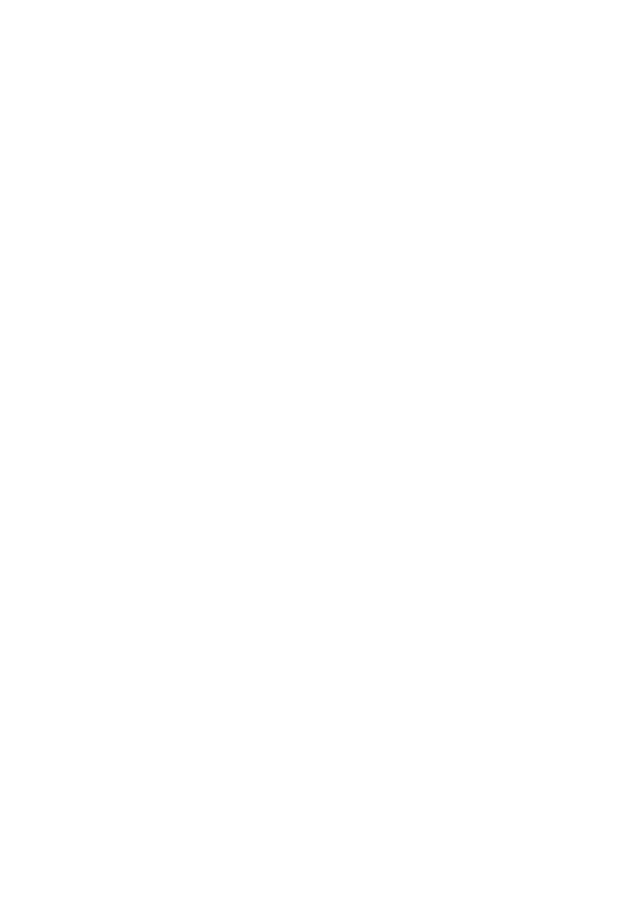
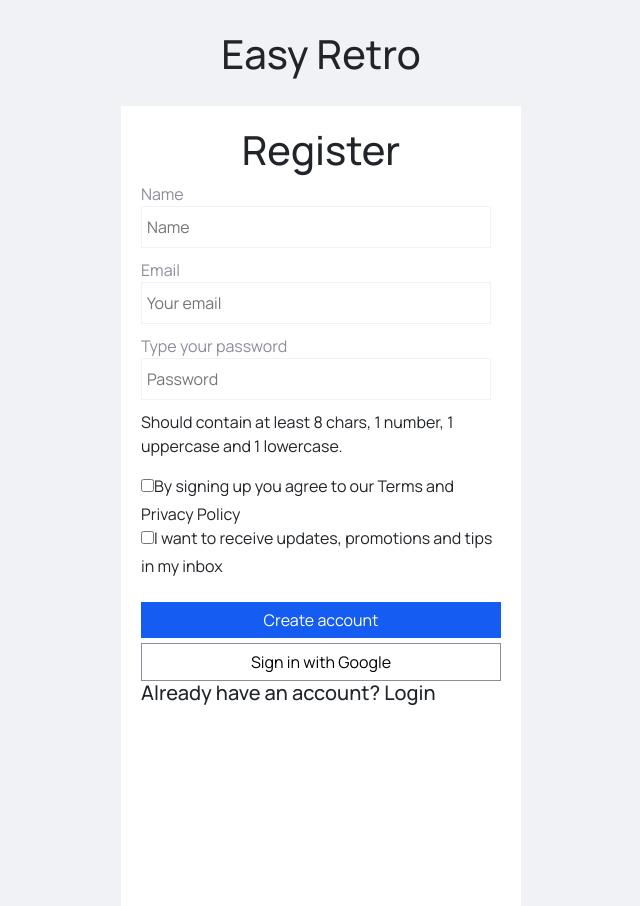
Before and after one commit to Amas9nine/solid-retro, a React (Create React App) app: page /registerPage in a window 1280 px wide. Before the commit this address had no page. Shown: the whole page, without its empty margins (319-959 px from the left). Before the commit the page ends 800 px from the top, so only its background shows below. Built offline with nearby package versions, Linux system fonts and the light colour scheme.

Commit message:
feat: created section register

```diff
--- a/src/App.js
+++ b/src/App.js
@@ -1,12 +1,14 @@
 import "./App.css";
 import { BrowserRouter, Routes, Route } from "react-router-dom";
 import HomePage from "./pages/HomePage";
+import RegisterPage from "./components/registerPage/RegisterPage";
 
 function App() {
   return (
     <BrowserRouter>
       <Routes>
         <Route path="/" element={<HomePage />} />
+        <Route path="/registerPage" element={<RegisterPage />} />
       </Routes>
     </BrowserRouter>
   );
--- /dev/null
+++ b/src/Components/registerPage/RegisterPage.jsx
@@ -0,0 +1,30 @@
+import css from "./RegisterPage.module.scss";
+export default function RegisterPage() {
+  return (
+    <div className={css.global}>
+      <h1>Easy Retro</h1>
+      <div className={css.main}>
+        <h1>Register</h1>
+        <label htmlFor="">Name</label> <br />
+        <input type="text" placeholder="Name" /> <br />
+        <label htmlFor="Email">Email</label> <br />
+        <input type="email" placeholder="Your email" /> <br />
+        <label htmlFor="Email">Type your password</label> <br />
+        <input type="password" placeholder="Password" />
+        <p> Should contain at least 8 chars, 1 number, 1 uppercase and 1 lowercase. </p>
+        <div className={css.checkbox}>
+          <input type="checkbox" />
+          <span>By signing up you agree to our Terms and Privacy Policy</span> <br />
+        </div>
+        <div className={css.checkbox}>
+          <input type="checkbox" />
+          <span>I want to receive updates, promotions and tips in my inbox </span>
+        </div>
+        <br />
+        <button className={css.createAc}>Create account</button> <br />
+        <button className={css.signIn}>Sign in with Google</button> <br />
+        <h5>Already have an account? Login</h5>
+      </div>
+    </div>
+  );
+}
--- /dev/null
+++ b/src/Components/registerPage/RegisterPage.module.scss
@@ -0,0 +1,54 @@
+.global {
+    display: flex;
+    flex-direction: column;
+    justify-content: center;
+    align-items: center;
+    background-color: #f1f2f5;
+    padding-top: 30px;
+}
+
+.main {
+    width: 400px;
+    background-color: white;
+    height: 100vh;
+    padding: 20px 20px;
+    margin-top: 20px;
+
+    h1{
+        text-align: center;
+    }
+
+    input {
+        width: 350px;
+        padding: 8px 5px;
+        border: 1px solid #f1f2f5;
+        color: #555;
+        margin-bottom: 10px;
+    }
+    label {
+        color: #8c8c9e;
+    }
+}
+
+.createAc {
+    width: 100%;
+    background-color: #145cf2;
+    color: white;
+    border: none;
+    padding: 6px 15px;
+    margin-bottom: 5px;
+    font-size: 16px;
+}
+.signIn{
+    width: 100%;
+    border: 1px solid #8c8c9e ;
+    background-color: white;
+    padding: 6px 15px;
+
+
+}
+.checkbox{
+    input{
+        width: fit-content;
+    }
+}
--- a/src/pages/HomePage.jsx
+++ b/src/pages/HomePage.jsx
@@ -1,5 +1,5 @@
-import BottomCompanies from "../Components/bottomCompanies/BottomCompanies";
-import Footer from "../../src/Components/footer/Footer";
+import BottomCompanies from "../components/bottomCompanies/BottomCompanies";
+import Footer from "../../src/components/footer/Footer";
 
 export default function HomePage() {
   return (
```
